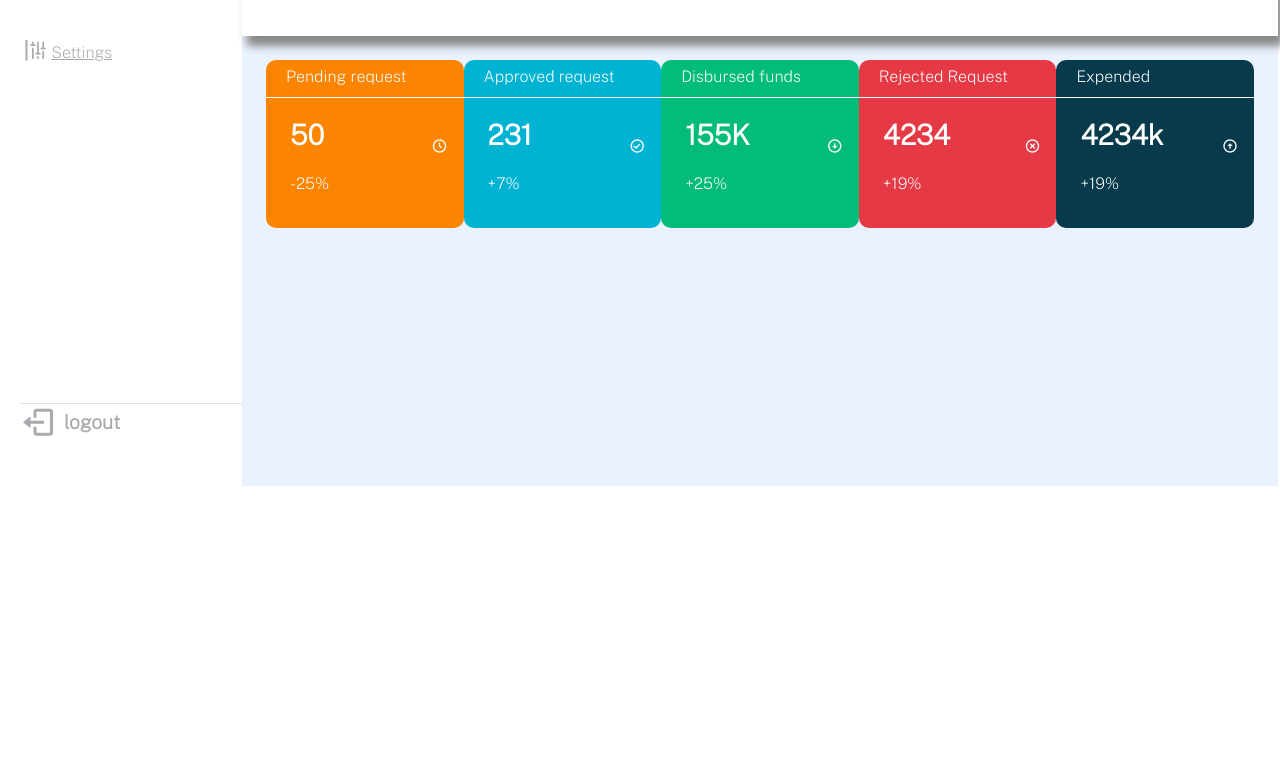
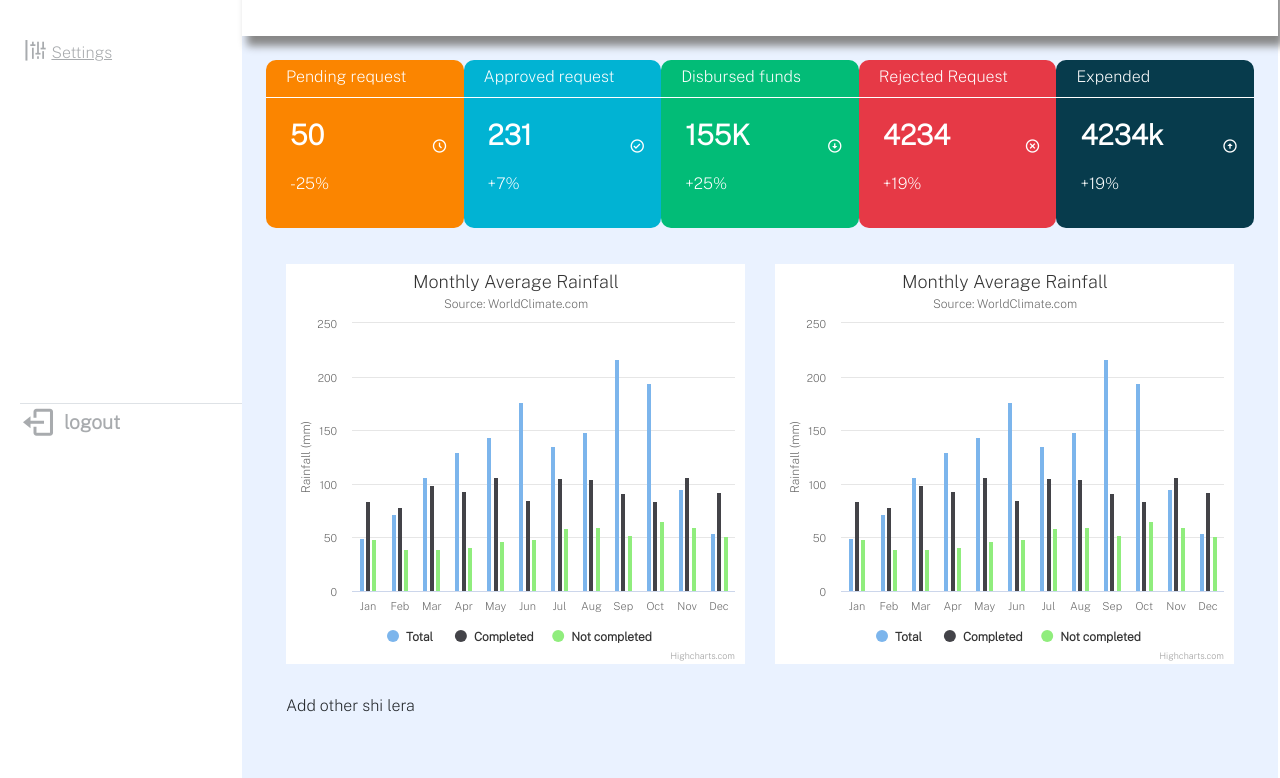
Before and after one commit to Azibagirramani/fms, a React (Create React App) app: page / in a window 1280 px wide. Shown: the part 314-1092 px from the top of the page. Before the commit the page ends 800 px from the top, so only its background shows below. Built offline with nearby package versions, Linux system fonts and the light colour scheme.

Commit message:
feat: add highcharts components

```diff
--- a/package.json
+++ b/package.json
@@ -7,6 +7,8 @@
     "@testing-library/react": "^11.1.0",
     "@testing-library/user-event": "^12.1.10",
     "bootstrap": "^5.1.1",
+    "highcharts": "^9.2.2",
+    "highcharts-react-official": "^3.0.0",
     "react": "^17.0.2",
     "react-bootstrap": "^1.6.4",
     "react-dom": "^17.0.2",
--- a/public/index.html
+++ b/public/index.html
@@ -41,4 +41,8 @@
       To create a production bundle, use `npm run build` or `yarn build`.
     -->
   </body>
+  <script src="https://code.highcharts.com/highcharts.js"></script>
+<script src="https://code.highcharts.com/modules/exporting.js"></script>
+<script src="https://code.highcharts.com/modules/export-data.js"></script>
+<script src="https://code.highcharts.com/modules/accessibility.js"></script>
 </html>
--- a/src/assets/styles/default.css
+++ b/src/assets/styles/default.css
@@ -127,4 +127,13 @@ main.content {
   padding: 5px 10px 8px 20px;
   border-bottom: 1px solid white;
 }
+
+.chart_container {
+  padding: 20px;
+  display: -ms-grid;
+  display: grid;
+  -ms-grid-columns: 1fr 1fr;
+      grid-template-columns: 1fr 1fr;
+  gap: 30px;
+}
 /*# sourceMappingURL=default.css.map */
--- a/src/assets/styles/default.scss
+++ b/src/assets/styles/default.scss
@@ -119,3 +119,9 @@ main.content {
         }
     }
 }
+.chart_container {
+    padding: 20px;
+    display: grid;
+    grid-template-columns: 1fr 1fr;
+    gap: 30px;
+}
--- /dev/null
+++ b/src/components/Charts.js
@@ -0,0 +1,85 @@
+import React from 'react';
+import Highcharts from 'highcharts';
+import HighchartsReact from 'highcharts-react-official';
+
+const options = {
+    chart: {
+        type: 'column'
+    },
+    title: {
+        text: 'Monthly Average Rainfall'
+    },
+    subtitle: {
+        text: 'Source: WorldClimate.com'
+    },
+    xAxis: {
+        categories: [
+            'Jan',
+            'Feb',
+            'Mar',
+            'Apr',
+            'May',
+            'Jun',
+            'Jul',
+            'Aug',
+            'Sep',
+            'Oct',
+            'Nov',
+            'Dec'
+        ],
+        crosshair: true
+    },
+    yAxis: {
+        min: 0,
+        title: {
+            text: 'Rainfall (mm)'
+        }
+    },
+    tooltip: {
+        headerFormat: '<span style="font-size:10px">{point.key}</span><table>',
+        pointFormat: '<tr><td style="color:{series.color};padding:0">{series.name}: </td>' +
+            '<td style="padding:0"><b>{point.y:.1f} mm</b></td></tr>',
+        footerFormat: '</table>',
+        shared: true,
+        useHTML: true
+    },
+    plotOptions: {
+        column: {
+            pointPadding: 0.2,
+            borderWidth: 0
+        }
+    },
+    series: [{
+        name: 'Total',
+        data: [49.9, 71.5, 106.4, 129.2, 144.0, 176.0, 135.6, 148.5, 216.4, 194.1, 95.6, 54.4]
+
+    }, {
+        name: 'Completed',
+        data: [83.6, 78.8, 98.5, 93.4, 106.0, 84.5, 105.0, 104.3, 91.2, 83.5, 106.6, 92.3]
+
+    }, {
+        name: 'Not completed',
+        data: [48.9, 38.8, 39.3, 41.4, 47.0, 48.3, 59.0, 59.6, 52.4, 65.2, 59.3, 51.2]
+
+    }]
+};
+
+
+class Charts
+    extends React.Component {
+    render() {
+        return <div>
+            <div className="chart_container">
+                <HighchartsReact highcharts={Highcharts} options={options} />
+
+                <HighchartsReact highcharts={Highcharts} options={options} />
+                <p class="highcharts-description">
+                    Add other shi lera
+    </p>
+            </div>
+        </div>;
+    }
+}
+
+export default Charts
+    ;
--- a/src/views/dashboard.js
+++ b/src/views/dashboard.js
@@ -1,5 +1,7 @@
+const { default: Charts } = require("../components/Charts")
 
 const Dashboard = () => {
+
     return (
         <div className="p-4">
             <div className="cards_container">
@@ -71,6 +73,7 @@ const Dashboard = () => {
                 </div>
             </div>
 
+            <Charts></Charts>
         </div>
     );
 }
```
Also changed, not shown: 2 other files (tests, documents, lock files or other folders).
